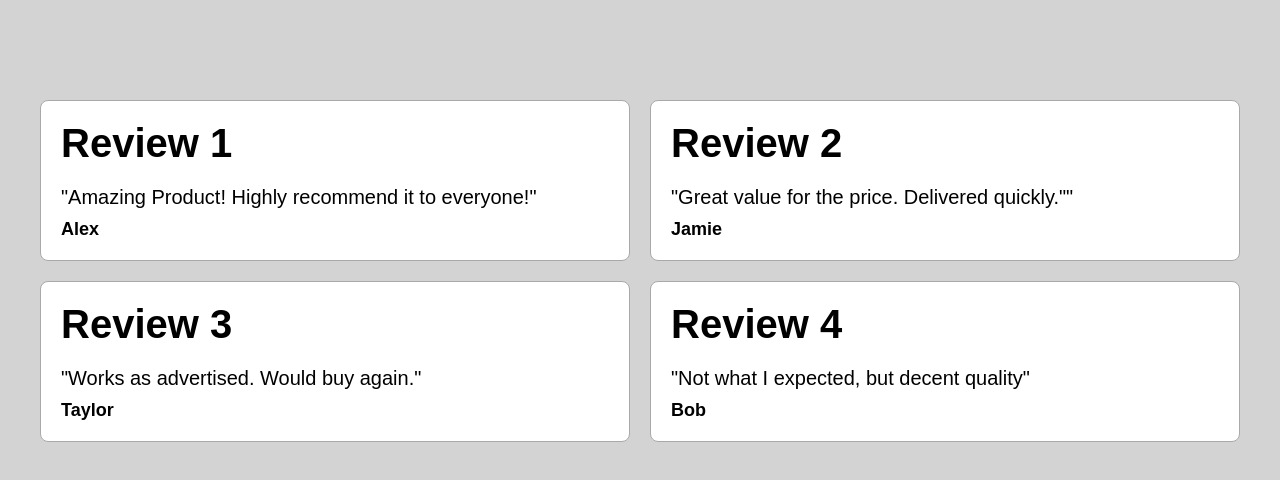
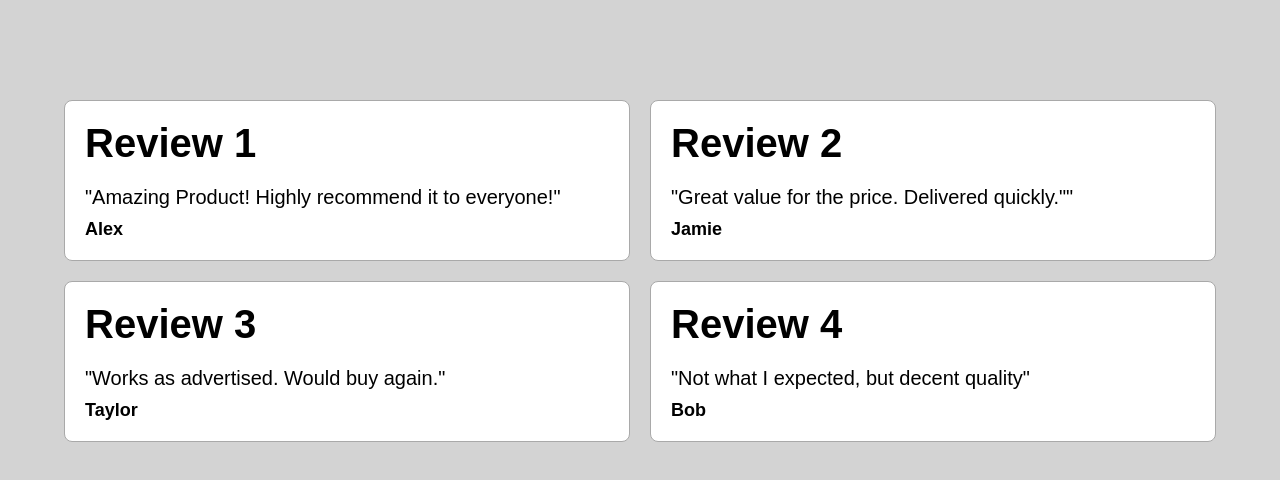
Before and after one commit to lengleman-spec/reviews-grid, a plain HTML site: page index.html in a window 1280 px wide. Drawn offline with Linux system fonts and the light colour scheme.

Commit message:
Change absolute units in css to relative units for better adaptibility

```diff
--- a/index.html
+++ b/index.html
@@ -7,7 +7,8 @@
     <link rel="stylesheet" href="styles.css" />
   </head>
   <body>
-    <div class="reviews-grid">
+    <div class="main-container">
+        <div class="reviews-grid">
       <div class="review-card">
         <h3 class="review-heading">Review 1</h3>
         <p class="review-text">
--- a/styles.css
+++ b/styles.css
@@ -2,6 +2,10 @@
   padding: 0;
   margin: 0;
   box-sizing: border-box;
+}
+
+html {
+  font-size: 62.5%; /* adjusts to 10px */
 }
 
 body {
@@ -9,38 +13,46 @@ body {
   background-color: lightgray;
 }
 
+.main-container {
+  margin: 0 auto;
+  max-width: 1200px;
+  width: 90%;
+}
+
 .reviews-grid {
   display: grid;
   grid-template-columns: 1fr 1fr;
   max-width: 1200px;
-  gap: 20px;
-  margin: 100px auto;
+  gap: 2rem;
+  margin: 10rem auto;
 }
 
 .review-card {
   background-color: white;
-  padding: 20px;
+  padding: 2rem;
   border: 1px solid darkgray;
   border-radius: 8px;
 }
 
 .review-heading {
-  font-size: 40px;
+  font-size: 4rem;
   font-weight: 700;
-  margin-bottom: 20px;
+  margin-bottom: 2rem;
 }
 
 .review-text {
-  font-size: 20px;
-  margin-bottom: 10px;
+  font-size: 2rem;
+  margin-bottom: 1rem;
 }
 
 .review-person {
-  font-size: 18px;
+  font-size: 1.8rem;
   font-weight: 700;
 }
 
-@media (max-width: 1000px) {
+@media (max-width: 62.5rem) {
+  /* 1000px / 10px = 100 */
+  /* 1000px / 16px = 62.5 */
   .review-card {
     padding: 15px;
   }
@@ -58,7 +70,8 @@ body {
   }
 }
 
-@media (max-width: 500px) {
+@media (max-width: 31.25rem) {
+  /* 500px / 16px = 31.25 */
   .review-card {
     padding: 10px;
   }
```
